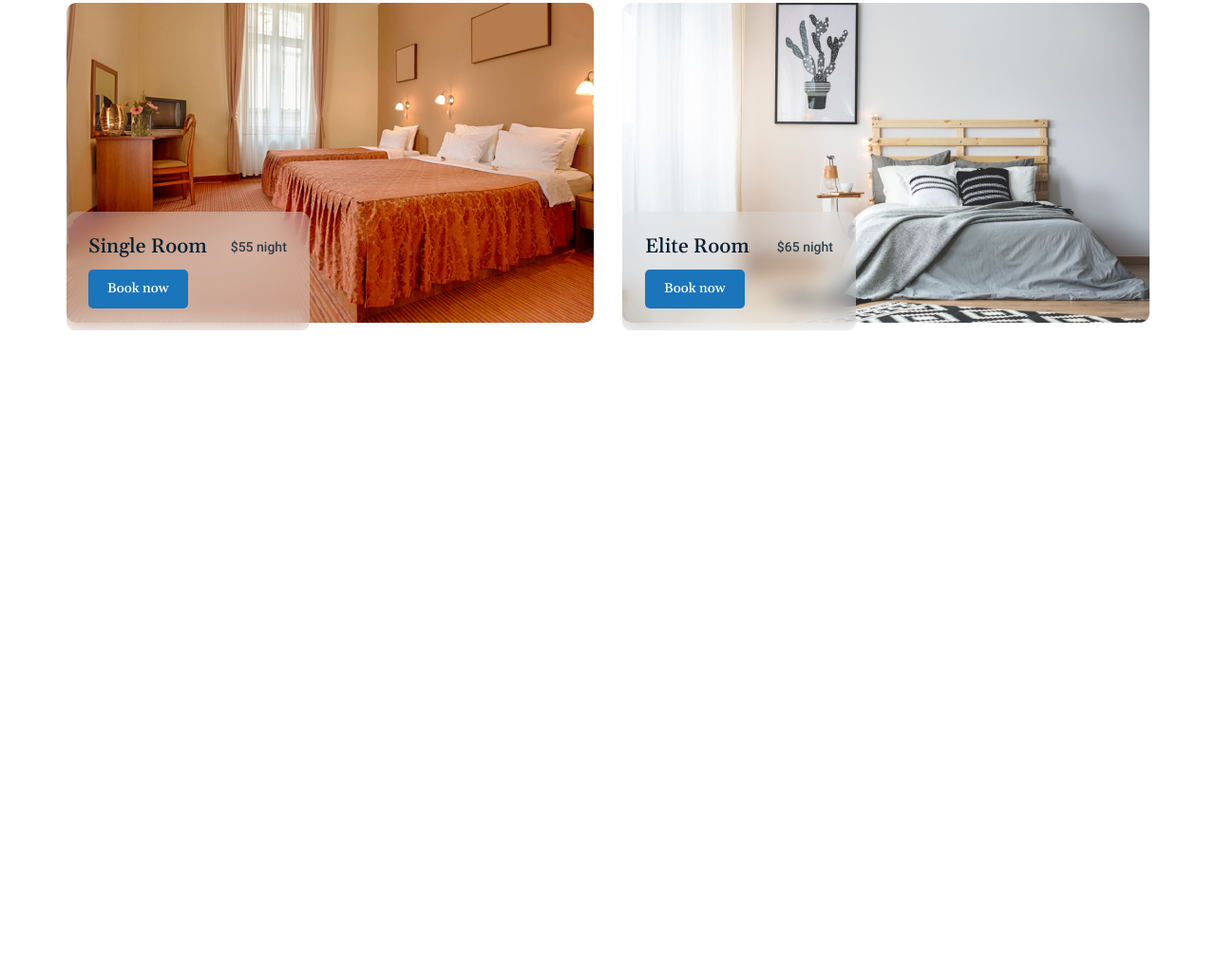
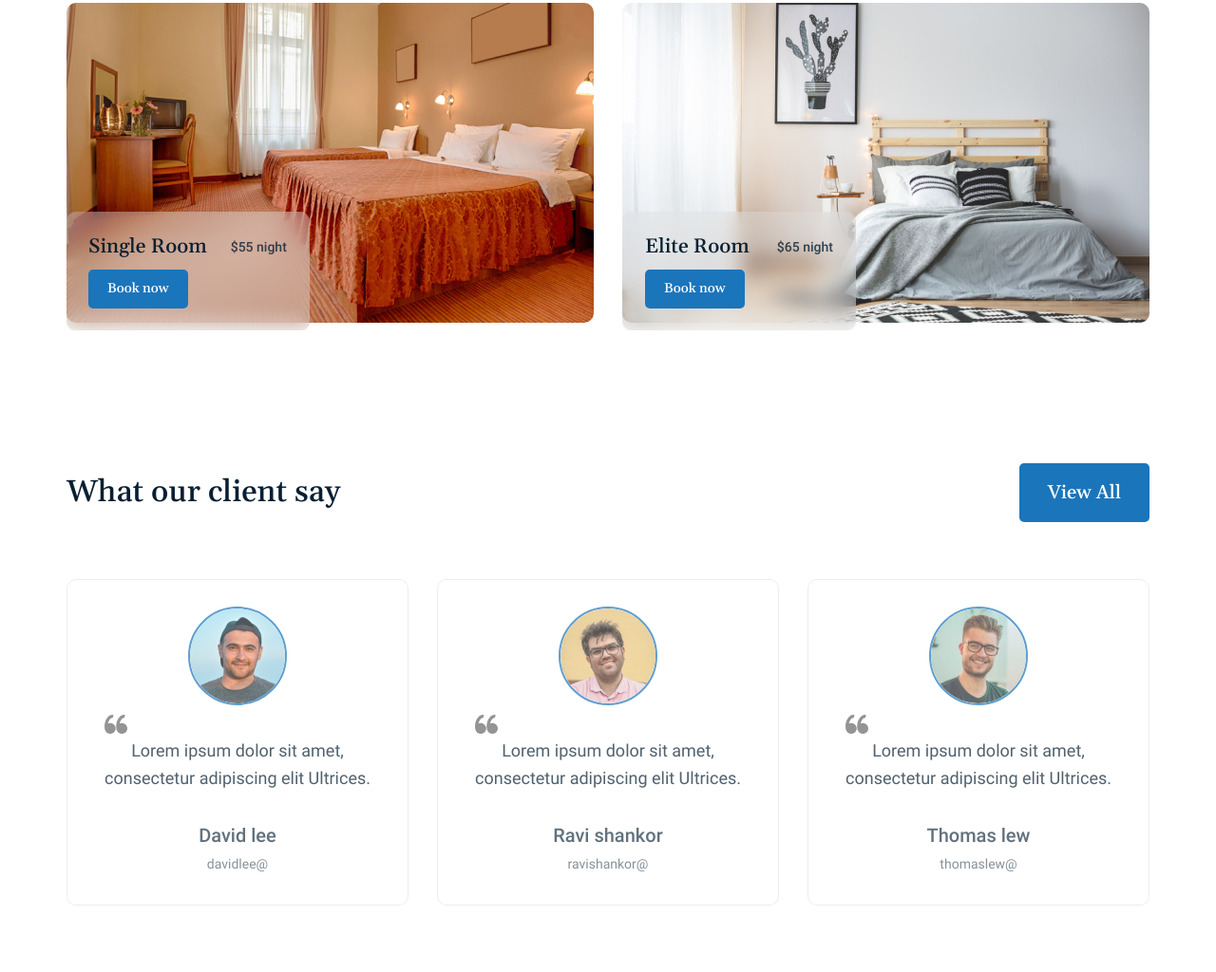
Before and after one commit to izhuk007/dz4_zhuk, a plain HTML site: page index.html in a window 1280 px wide. Shown: the part 2770-3794 px from the top of the page at 95% size. Before the commit the page ends 3188 px from the top, so only its background shows below. Drawn offline with Linux system fonts and the light colour scheme.

Commit message:
add section feedback

```diff
--- a/assets/css/style.css
+++ b/assets/css/style.css
@@ -329,10 +329,6 @@ a {
     margin-bottom: 15px;
 }
 
-.advantage-item__desc {
-    max-width: 228px;
-}
-
 /*GALLERY*/
 
 .gallery {
@@ -427,3 +423,82 @@ a {
     font-size: 14px;
     line-height: 150%;
 }
+
+/*FEEDBACK*/
+
+.feedback {
+    padding: 70px 0;
+}
+
+.feedback__wrap {
+    display: flex;
+    justify-content: space-between;
+    align-items: center;
+    margin-bottom: 60px;
+}
+
+.feedback__btn {
+    font-size: 20px;
+}
+
+.reviews {
+    display: grid;
+    grid-template-columns: 1fr 1fr 1fr;
+    grid-column-gap: 30px;
+    text-align: center;
+}
+
+.reviews-item {
+    padding: 28px 39px;
+    border: 1px solid rgba(0, 0, 0, 0.1);
+    border-radius: 10px;
+    opacity: 0.7;
+    transition: opacity 0.2s;
+}
+
+.reviews-item:hover {
+    opacity: 1;
+}
+
+.reviews-item__img {
+    border: 2px solid #1B75BB;
+    border-radius: 50%;
+}
+
+.reviews-item__desc {
+    margin-top: 25px;
+    margin-bottom: 30px;
+    color: rgba(8, 31, 50, 1);
+    position: relative;
+}
+
+.reviews-item__desc:before {
+    content: '';
+    position: absolute;
+    background-image: url("../images/reviews/quotes.svg");
+    background-size: cover;
+    background-repeat: no-repeat;
+    width: 24px;
+    height: 20px;
+    left: 0;
+    top: -24px;
+    filter: grayscale(100%);
+    transition: filter 0.2s;
+}
+
+.reviews-item:hover .reviews-item__desc:before {
+    filter: grayscale(0);
+}
+
+.reviews-item__author {
+    font-weight: 500;
+    font-size: 20px;
+    line-height: 150%;
+    color: rgba(8, 31, 50, 0.9);
+}
+
+.reviews-item__link {
+    margin-top: 5px;
+    font-size: 14px;
+    color: rgba(8, 31, 50, 0.7);
+}
--- a/index.html
+++ b/index.html
@@ -168,6 +168,32 @@
                     </div>
                 </div>
             </section>
+            <section class="feedback">
+                <div class="feedback__wrap">
+                    <h2 class="section-title">What our client say</h2>
+                    <button class="btn feedback__btn">View All</button>
+                </div>
+                <div class="reviews">
+                    <div class="reviews-item">
+                        <img class="reviews-item__img" src="./assets/images/reviews/reviews-1.png" alt="photo">
+                        <p class="reviews-item__desc">Lorem ipsum dolor sit amet, consectetur adipiscing elit Ultrices.</p>
+                        <div class="reviews-item__author">David lee</div>
+                        <a class="reviews-item__link" href="#">davidlee@</a>
+                    </div>
+                    <div class="reviews-item">
+                        <img class="reviews-item__img" src="./assets/images/reviews/reviews-2.png" alt="photo">
+                        <p class="reviews-item__desc">Lorem ipsum dolor sit amet, consectetur adipiscing elit Ultrices.</p>
+                        <div class="reviews-item__author">Ravi shankor</div>
+                        <a class="reviews-item__link" href="#">ravishankor@</a>
+                    </div>
+                    <div class="reviews-item">
+                        <img class="reviews-item__img" src="./assets/images/reviews/reviews-3.png" alt="photo">
+                        <p class="reviews-item__desc">Lorem ipsum dolor sit amet, consectetur adipiscing elit Ultrices.</p>
+                        <div class="reviews-item__author">Thomas lew</div>
+                        <a class="reviews-item__link" href="#">thomaslew@</a>
+                    </div>
+                </div>
+            </section>
         </div>
     </main>
 </body>
```
